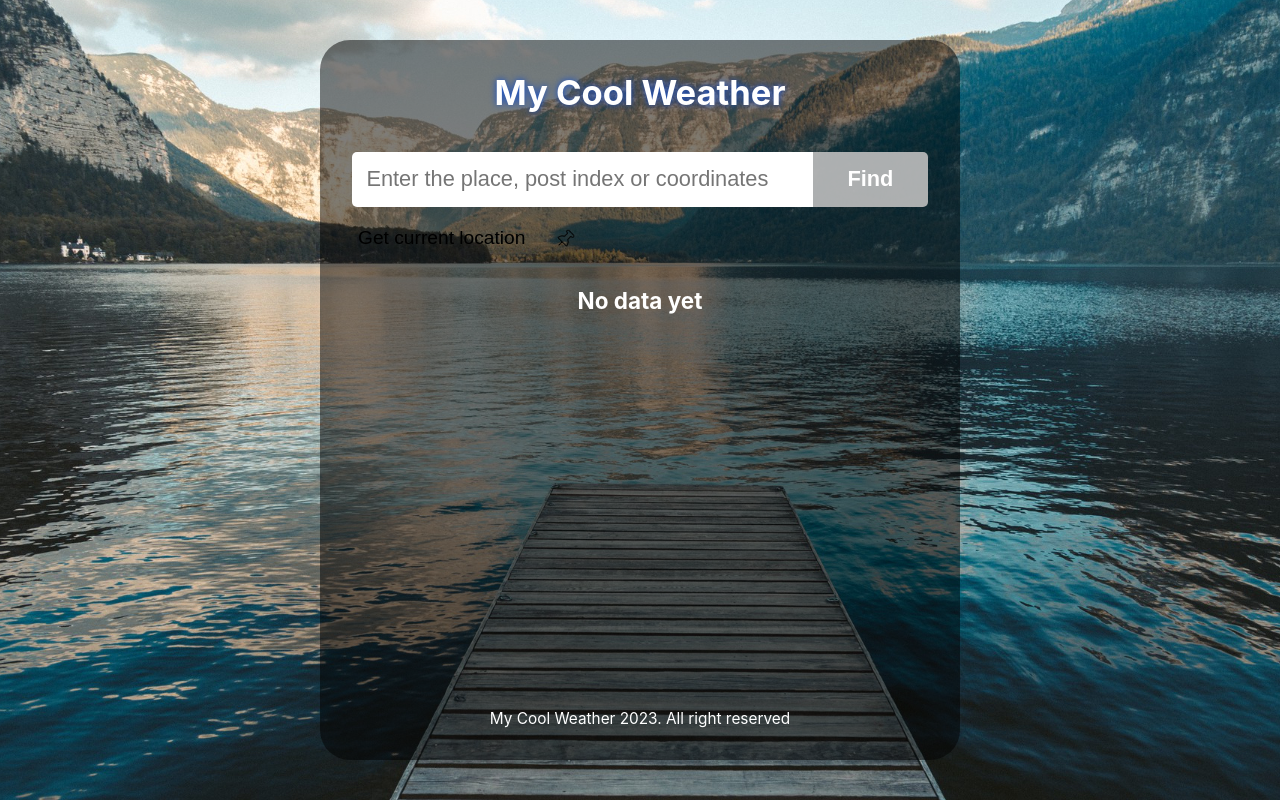
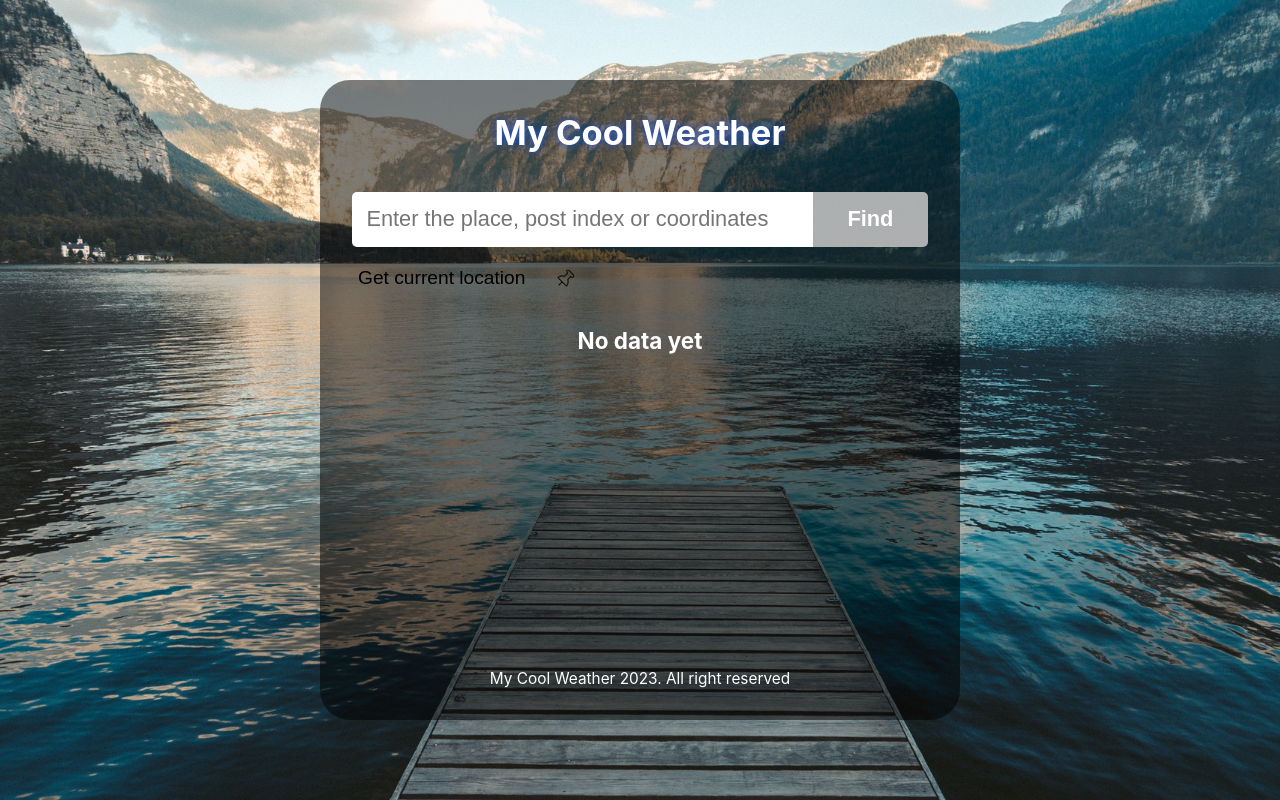
Before and after one commit to avk112/weather, a React (Create React App) app: page / in a window 1280 px wide. Built offline with nearby package versions, Linux system fonts and the light colour scheme.

Commit message:
fixing app height

```diff
--- a/src/index.scss
+++ b/src/index.scss
@@ -55,7 +55,7 @@ code {
     border-radius: 30px;
     color: $standartFontColor;
     padding: 5%;
-    min-height: 90vh;
+    min-height: 80vh;
   }
 
   .header {
```
